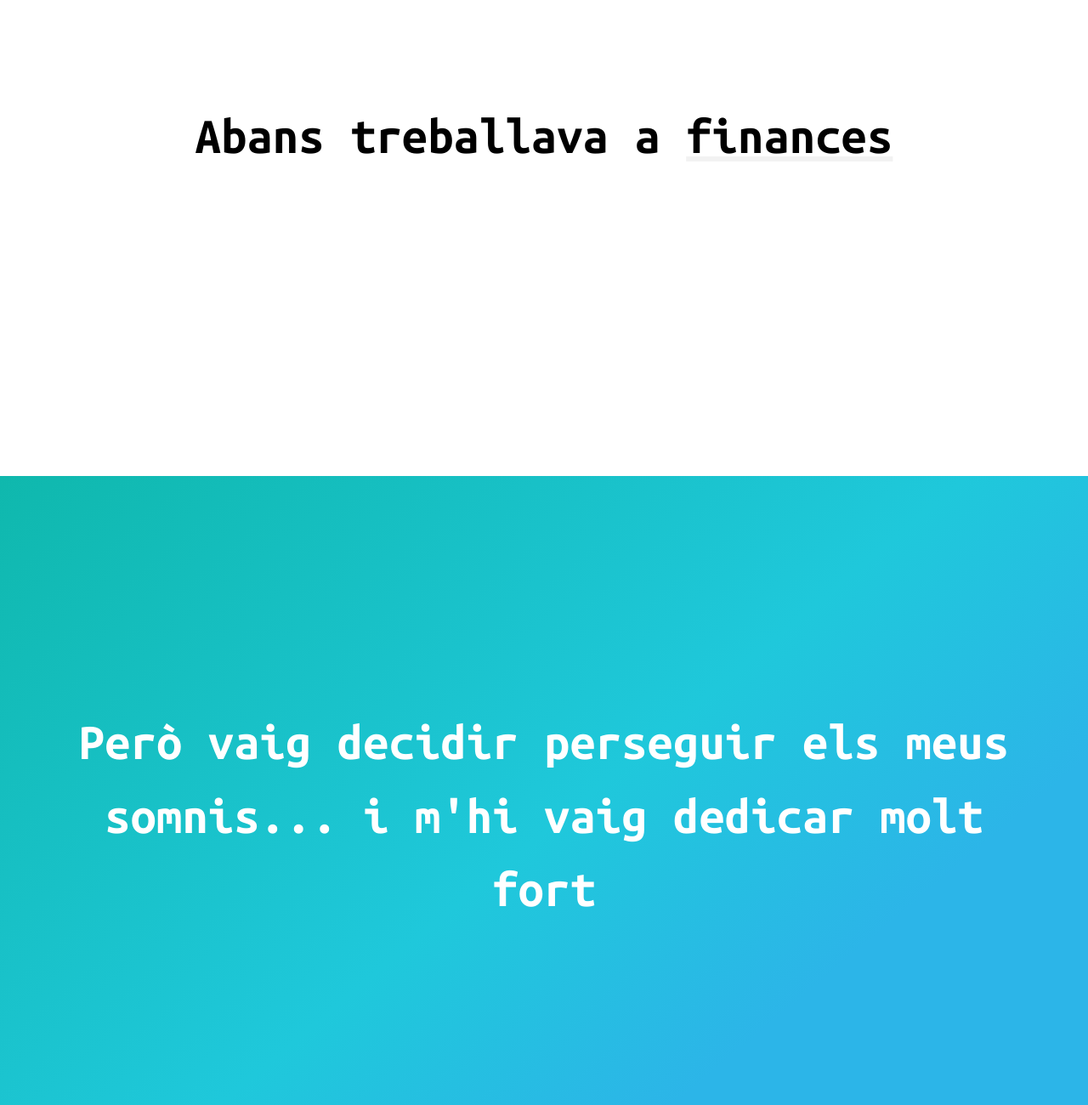
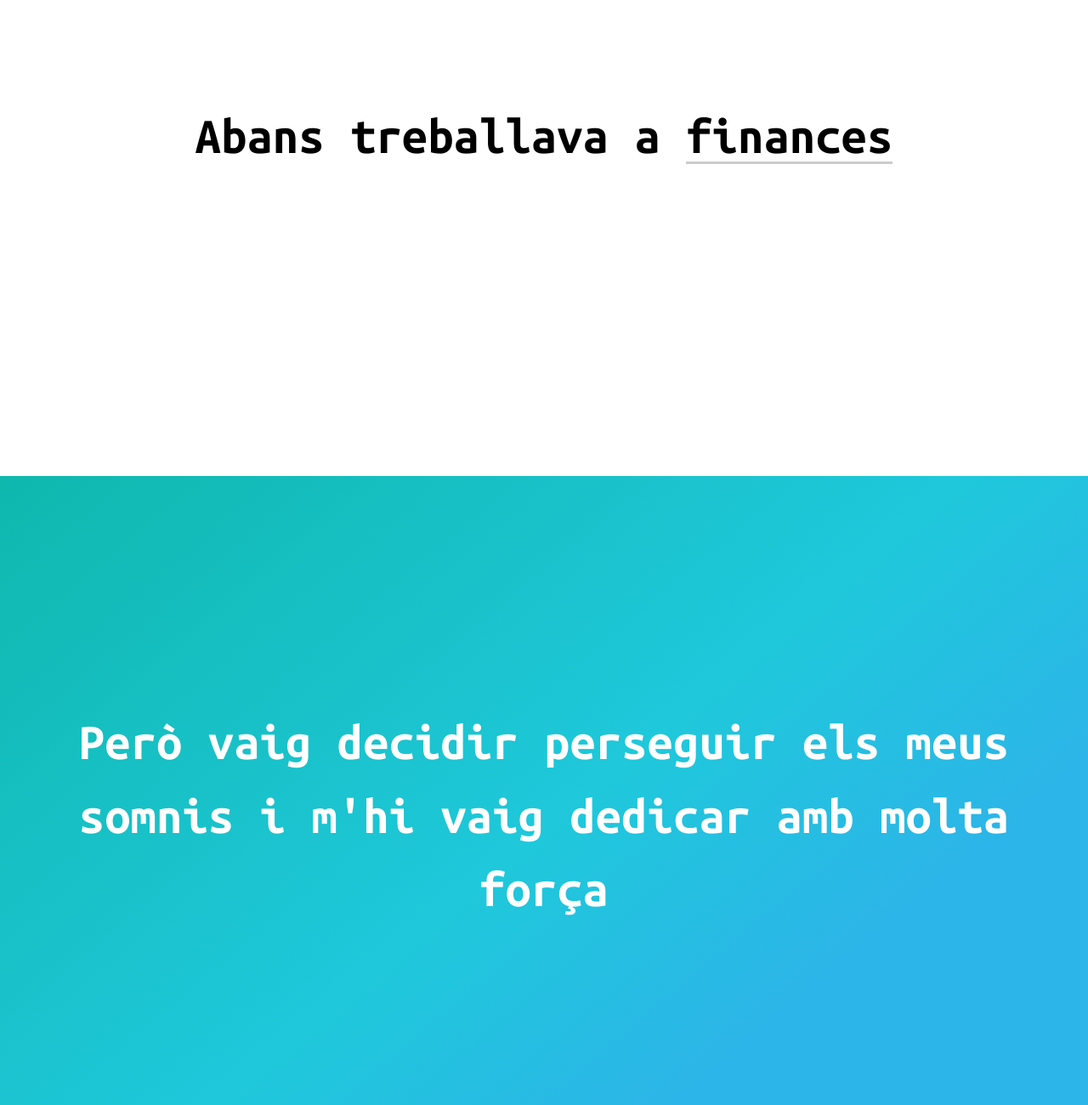
Before and after one commit to manelromero/manelromero.cat, a plain HTML site: page index.html in a window 1280 px wide. Shown: the part 1040-2340 px from the top of the page at 85% size. Drawn offline with Linux system fonts and the light colour scheme.

Commit message:
Change some styles

```diff
--- a/index.html
+++ b/index.html
@@ -20,10 +20,10 @@
       <p>Hola, sóc el Manel Romero</p>
     </div>
     <div class="page white">
-      <p>Abans treballava a <a href="https://en.wikipedia.org/wiki/Boredom">finances</a></p>
+      <p>Abans treballava a <a href="https://ca.wikipedia.org/wiki/Avorriment">finances</a></p>
     </div>
     <div class="page blue">
-      <p>Però vaig decidir perseguir els meus somnis... i m'hi vaig dedicar molt fort</p>
+      <p>Però vaig decidir perseguir els meus somnis i m'hi vaig dedicar amb molta força</p>
     </div>
     <div class="page white">
       <p>Aleshores vaig conèixer la <a href="http://www.devscola.org/">Devscola</a></p>
@@ -36,7 +36,7 @@
     </div>
     <div class="page multiple purple">
       <p class="email">manel<span>@</span>manel<span>romero</span>.c<span>at</span></p>
-      <a href="https://github.com/manelromero">
+      <a class="image-link" href="https://github.com/manelromero">
         <img class="icon" src="github.svg" alt="github">
       </a>
     </div>
--- a/style.css
+++ b/style.css
@@ -20,12 +20,12 @@ p {
 }
 
 a {
-  text-decoration: underline;
-  text-decoration-color: rgba(0, 0, 0, 0.05);
+  text-decoration: none;
+  border-bottom: 3px solid rgba(0, 0, 0, 0.2);
 }
 
 a:hover {
-  text-decoration: underline;
+  border-bottom: 3px solid rgba(0, 0, 0, 1);
 }
 
 .page {
@@ -82,6 +82,10 @@ a:hover {
   opacity: 1;
 }
 
+.image-link, .image-link:hover {
+  border: none;
+}
+
 @media only screen and (min-width: 500px) {
   body {
     font-size: 2rem;
```
